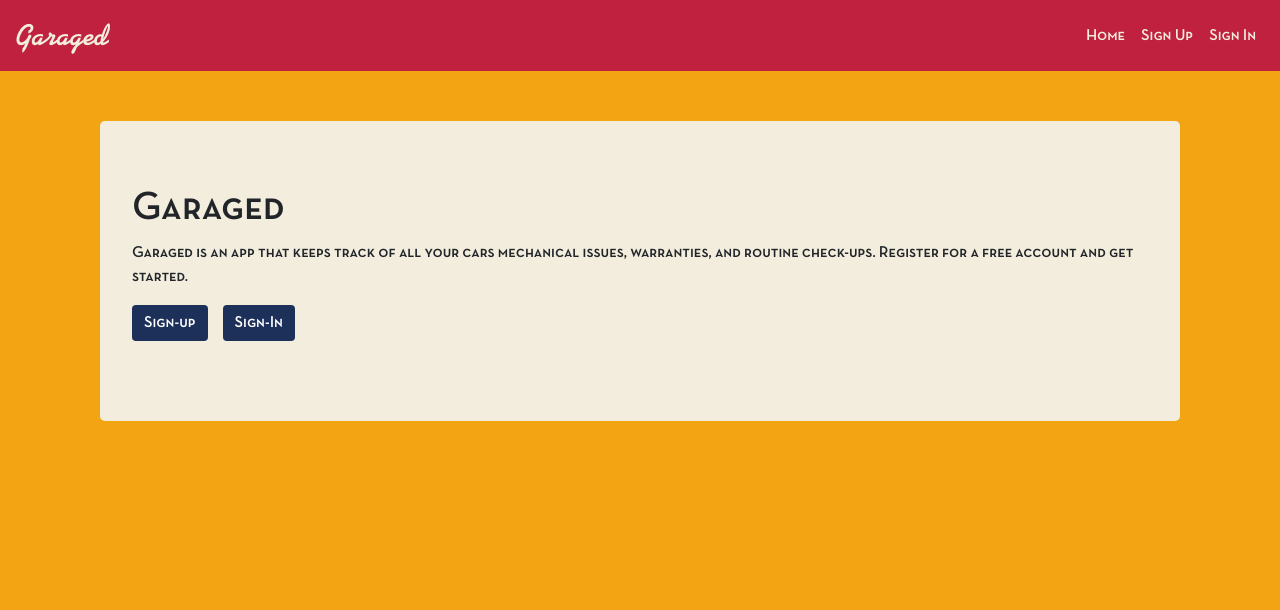
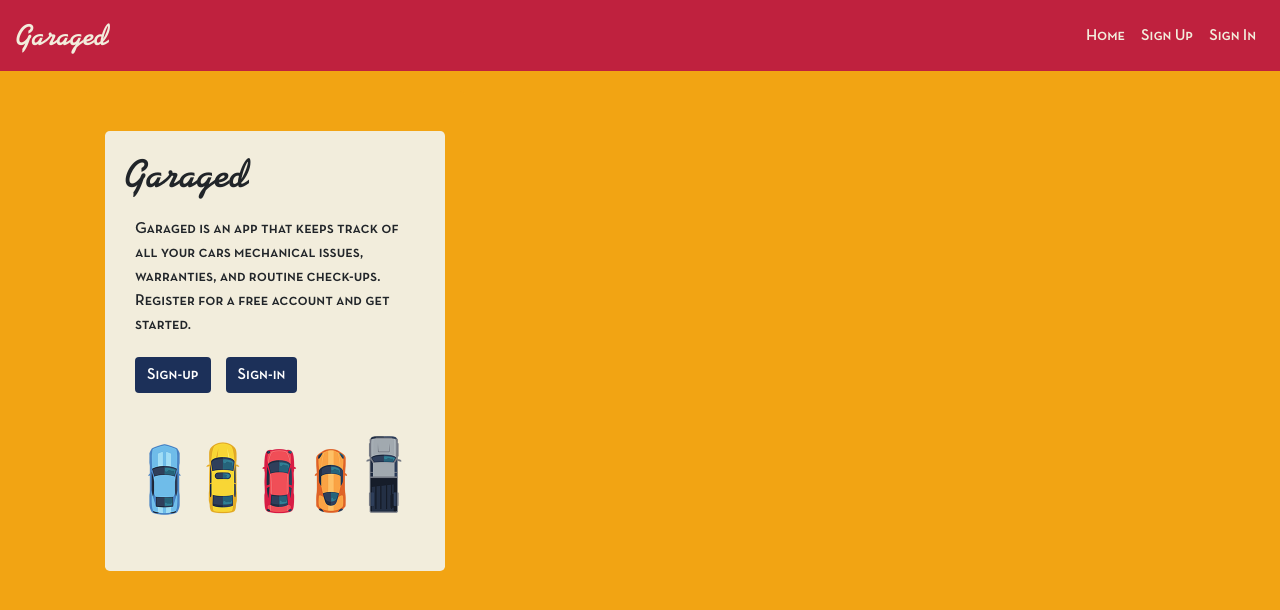
Before and after one commit to akramshah/garaged-client, a React app: page / in a window 1280 px wide. Shown: the top 610 px of the page. Built offline with nearby package versions, Linux system fonts and the light colour scheme.

Commit message:
Header change.
- Added logo to front page.
- Removed off-center 'settings' drop down and replaced with user email.
- Further styling.

```diff
--- a/src/App.js
+++ b/src/App.js
@@ -11,6 +11,7 @@ import SignOut from './components/SignOut/SignOut'
 import ChangePassword from './components/ChangePassword/ChangePassword'
 
 import Home from './components/Home/Home'
+import Confirmation from './components/Confirmation/Confirmation'
 
 import CreateCar from './components/Cars/CreateCar'
 import Garage from './components/Cars/Garage'
@@ -65,6 +66,12 @@ class App extends Component {
               user={user}
             />
           )} />
+          <Route exact path='/confirmation' render={() => (
+            <Confirmation
+              msgAlert={this.msgAlert}
+              user={user}
+            />
+          )} />
           <Route path='/sign-up' render={() => (
             <SignUp msgAlert={this.msgAlert} setUser={this.setUser} />
           )} />
--- a/src/components/Cars/CarForm.js
+++ b/src/components/Cars/CarForm.js
@@ -32,7 +32,7 @@ const CarForm = ({ car, handleChange, handleSubmit }) => (
         onChange={handleChange}
       />
       <Button style= {{ marginTop: '20px' }} className='primary' variant='primary' type='submit'>
-    Add Car
+    Submit
       </Button>
     </Form.Group>
   </Form>
--- a/src/components/Cars/Garage.js
+++ b/src/components/Cars/Garage.js
@@ -19,9 +19,6 @@ class Garage extends Component {
   componentDidMount () {
     const { user, msgAlert } = this.props
     indexCars(user)
-      .then(res => {
-        return res
-      })
       .then(res => this.setState({ cars: res.data.cars }))
       .then(() => msgAlert({
         heading: 'Welcome',
@@ -40,9 +37,6 @@ class Garage extends Component {
   componentDidUpdate () {
     const { user, msgAlert } = this.props
     indexCars(user)
-      .then(res => {
-        return res
-      })
       .then(res => this.setState({ cars: res.data.cars }))
       .catch(error => {
         msgAlert({
@@ -75,7 +69,7 @@ class Garage extends Component {
     if (!cars) {
       return (
         <Spinner animation="border" role="status">
-          <span className="sr-only">Loading...</span>
+          <span className="sr-only">Add A Car!</span>
         </Spinner>
       )
     }
--- a/src/components/Cars/Garage.scss
+++ b/src/components/Cars/Garage.scss
@@ -9,6 +9,10 @@
   background-color: #f2eddc;
 }
 
+.garagecard:hover {
+  box-shadow: 0 5px 15px rgba(0,0,0,0.3);
+}
+
 .primary {
   margin-right: 15px;
   background-color: #1c3059;
--- a/src/components/Cars/UpdateCar.js
+++ b/src/components/Cars/UpdateCar.js
@@ -48,7 +48,7 @@ class CarUpdate extends Component {
     render () {
       const { car, updated } = this.state
       if (updated) {
-        return <Redirect to={'/home'} />
+        return <Redirect to={'/confirmation'} />
       }
 
       return (
--- /dev/null
+++ b/src/components/Confirmation/Confirmation.js
@@ -0,0 +1,22 @@
+import React, { Fragment } from 'react'
+import { Jumbotron, Button } from 'react-bootstrap'
+
+const Confirmation = () => (
+  <Fragment>
+    <div className="container" style={{ marginTop: '50px' }} >
+      <Jumbotron style={{ backgroundColor: '#f2eddc' }} >
+        <h1>Garaged</h1>
+        <p>
+          Your cars have been fully updated.
+        </p>
+        <p>
+          <Button style={{ backgroundColor: '#1c3059', border: 'none', marginRight: '15px' }} href="#garage" variant="primary">
+          My Garage
+          </Button>
+        </p>
+      </Jumbotron>
+    </div>
+  </Fragment>
+)
+
+export default Confirmation
--- a/src/components/Header/Header.js
+++ b/src/components/Header/Header.js
@@ -1,42 +1,36 @@
 import React, { Fragment } from 'react'
 import { Nav, Navbar, NavDropdown } from 'react-bootstrap'
+import './Header.scss'
 
 const authenticatedOptions = (
   <Fragment >
-    <Nav.Link style={{ color: '#f2eddc' }}>Settings</Nav.Link>
-    <NavDropdown id="basic-nav-dropdown">
-      <NavDropdown.Item href="#car/create">Add Car</NavDropdown.Item>
-      <NavDropdown.Item href="#change-password">Change Password</NavDropdown.Item>
-      <NavDropdown.Divider />
-      <NavDropdown.Item href="#sign-out">Sign Out</NavDropdown.Item>
-    </NavDropdown>
     <Nav.Link href="#garage" style={{ color: '#f2eddc' }}>Garage</Nav.Link>
   </Fragment>
 )
 
 const unauthenticatedOptions = (
   <Fragment >
+    <Nav.Link href="#home" style={{ color: '#f2eddc' }}>Home</Nav.Link>
     <Nav.Link href="#sign-up" style={{ color: '#f2eddc' }}>Sign Up</Nav.Link>
     <Nav.Link href="#sign-in" style={{ color: '#f2eddc' }}>Sign In</Nav.Link>
   </Fragment>
 )
 
-const alwaysOptions = (
-  <Fragment>
-    <Nav.Link href="#/" style={{ color: '#f2eddc' }}>Home</Nav.Link>
-  </Fragment>
-)
-
 const Header = ({ user }) => (
   <Navbar className="navigation" style={{ backgroundColor: '#bf213e' }} expand="md">
-    <Navbar.Brand style={{ color: '#f2eddc', fontFamily: 'Kaufmann', fontSize: '30px' }}href="#">
+    <Navbar.Brand style={{ color: '#f2eddc', fontFamily: 'Kaufmann', fontSize: '30px' }}>
       Garaged
     </Navbar.Brand>
     <Navbar.Toggle aria-controls="basic-navbar-nav" />
     <Navbar.Collapse id="basic-navbar-nav">
       <Nav className="ml-auto" >
-        { user && <span className="navbar-text mr-2" style={{ color: '#f2eddc' }}>Welcome, {user.email}</span>}
-        { alwaysOptions }
+        { user &&
+    <NavDropdown style={{ color: '#f2eddc' }} title={user.email} id="basic-nav-dropdown">
+      <NavDropdown.Item href="#car/create">Add Car</NavDropdown.Item>
+      <NavDropdown.Item href="#change-password">Change Password</NavDropdown.Item>
+      <NavDropdown.Divider />
+      <NavDropdown.Item href="#sign-out">Sign Out</NavDropdown.Item>
+    </NavDropdown>}
         { user ? authenticatedOptions : unauthenticatedOptions }
       </Nav>
     </Navbar.Collapse>
--- /dev/null
+++ b/src/components/Header/Header.scss
@@ -0,0 +1,3 @@
+.navbar-light .navbar-nav .nav-link {
+  color: #f2eddc;
+}
--- a/src/components/Home/Home.js
+++ b/src/components/Home/Home.js
@@ -1,9 +1,10 @@
 import React, { Fragment } from 'react'
 import { Jumbotron, Button } from 'react-bootstrap'
+import './Home.scss'
 
 const Home = () => (
   <Fragment>
-    <div className="container" style={{ marginTop: '50px' }} >
+    <div className="jumbotron" >
       <Jumbotron style={{ backgroundColor: '#f2eddc' }} >
         <h1>Garaged</h1>
         <p>
@@ -16,9 +17,10 @@ const Home = () => (
           Sign-up
           </Button>
           <Button style={{ backgroundColor: '#1c3059', border: 'none' }} href="#sign-in" variant="primary">
-          Sign-In
+          Sign-in
           </Button>
         </p>
+        <img src = 'carhome.png' className="img"></img>
       </Jumbotron>
     </div>
   </Fragment>
--- /dev/null
+++ b/src/components/Home/Home.scss
@@ -0,0 +1,28 @@
+.jumbotron {
+  background-color: #f2a413;
+  max-width: 380px;
+  padding: 20px;
+  display: flex;
+  justify-content: center;
+  flex-direction: column;
+  margin-top: 20px;
+}
+
+.img {
+  max-width: 300px;
+  align-self: right;
+}
+
+button {
+  align-self: center;
+}
+
+p {
+  max-width: 300px;
+  margin: 10px;
+  word-wrap: break-word;
+}
+
+h1 {
+  font-family: Kaufmann;
+}
```
Also changed, not shown: public/carhome.png (added).
